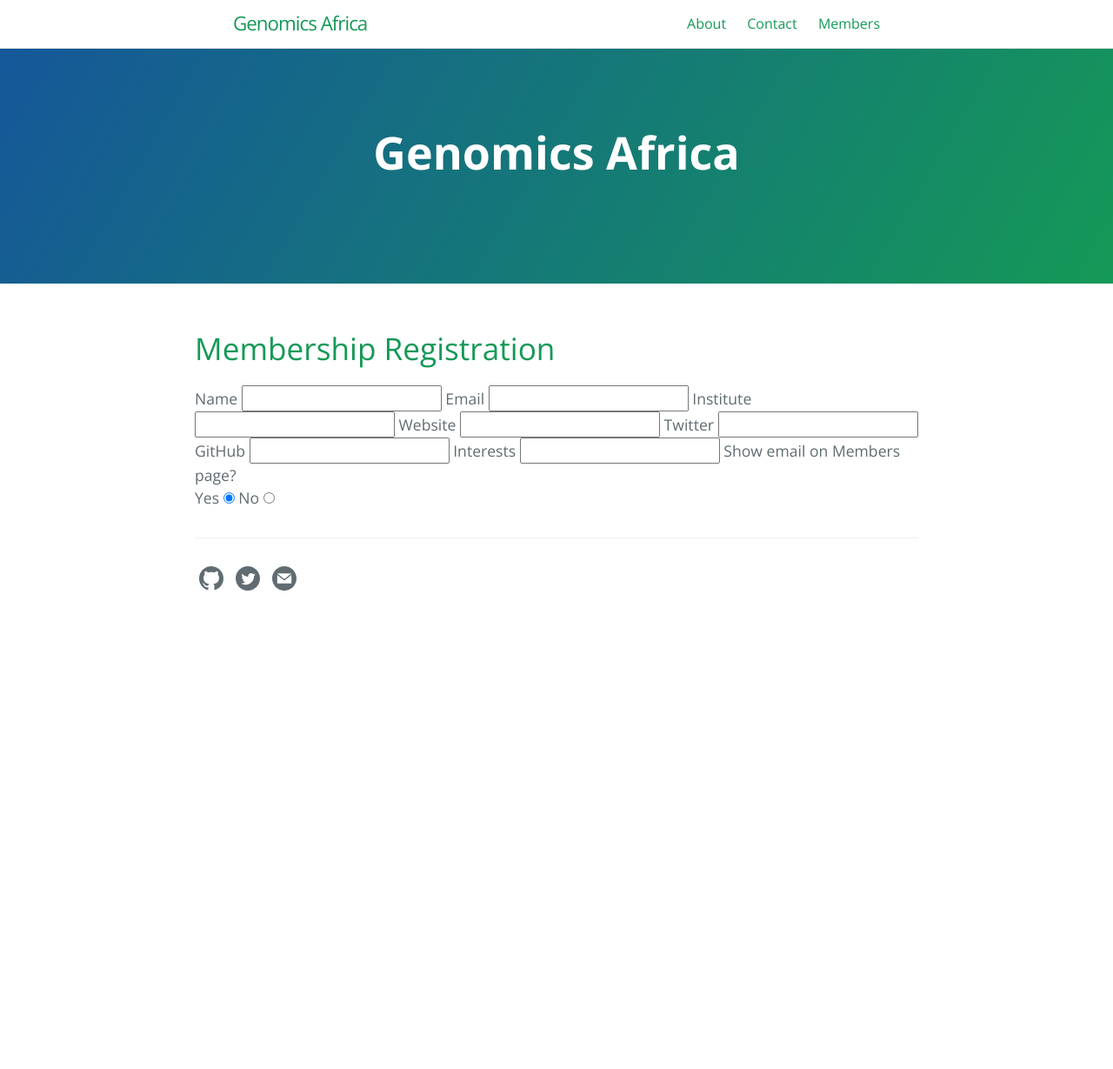
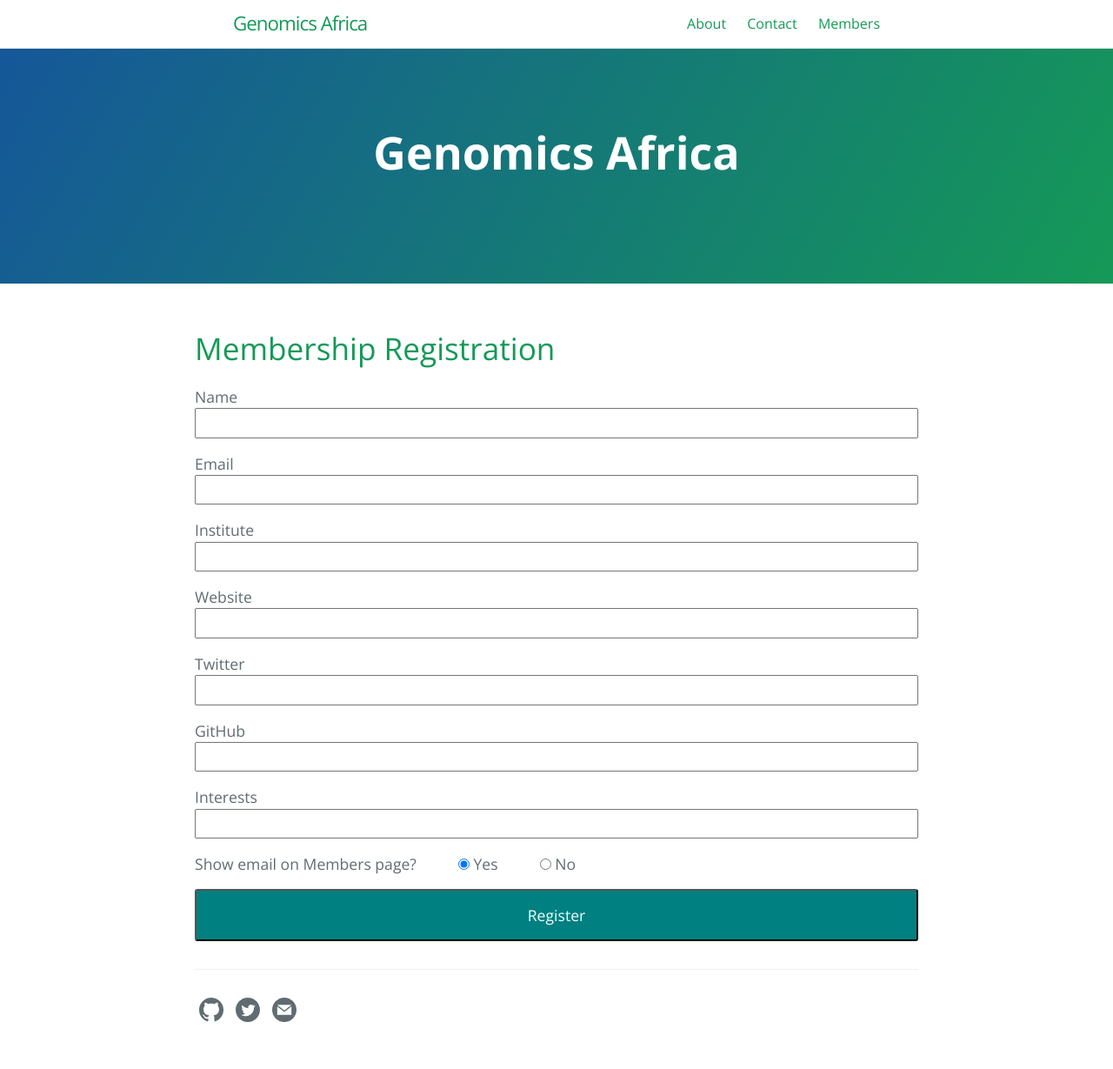
Before and after one commit to OluwaninsolaAO/genomics-africa, a Jekyll site: the page built from member_registration.html, in a window 1280 px wide. Shown: the whole page at 87% size. Built offline with Jekyll 4.4.1, drawn with Linux system fonts in a browser that asks for light colours; before the commit the page ends 900 px from its top, so only the background shows below that.

Commit message:
Updates memeber registration form with a little CSS

```diff
--- a/member_registration.html
+++ b/member_registration.html
@@ -4,38 +4,102 @@ layout: default
 
 <h1>Membership Registration</h1>
 
-<script type="text/javascript">var submitted=false;</script>
- <iframe name="hidden_iframe" id="hidden_iframe" style="display:none;" onload="if(submitted)  {window.location='/registered';}"></iframe>
+<script type="text/javascript">
+  var submitted = false;
+</script>
+<iframe
+  name="hidden_iframe"
+  id="hidden_iframe"
+  style="display: none"
+  onload="if(submitted)  {window.location='/registered';}"
+></iframe>
 
-<form class="form" target="hidden_iframe" onsubmit="submitted=true;" action="https://docs.google.com/forms/d/1a8CPV-icO8HJe74emvOugOO-azWbJhLyeLvvVlcj8Kc/edit#responses">
+<style>
+  form {
+    display: flex;
+    flex-direction: column;
+    gap: 1rem;
+  }
+  form > div {
+    width: 100%;
+    display: flex;
+    flex-direction: column;
+  }
+  form input {
+    padding: 0.2rem 0.5rem;
+  }
+  form input[type='submit'] {
+    background-color: #008080;
+    color: azure;
+    padding: 1rem 0rem;
+    border-radius: 0.2rem;
 
+    &:hover {
+      background-color: #066969;
+    }
+  }
+</style>
+
+<form
+  class="form"
+  target="hidden_iframe"
+  onsubmit="submitted=true;"
+  action="https://docs.google.com/forms/d/1a8CPV-icO8HJe74emvOugOO-azWbJhLyeLvvVlcj8Kc/edit#responses"
+>
+  <div>
     <label>Name</label>
     <input name="entry.287414696" type="text" required />
-
+  </div>
+  <div>
     <label>Email</label>
     <input name="emailAddress" type="email" required />
-
+  </div>
+  <div>
     <label>Institute</label>
     <input name="entry.173623171" type="text" />
-
+  </div>
+  <div>
     <label>Website</label>
     <input name="entry.846401907" type="text" />
+  </div>
 
+  <div>
     <label>Twitter</label>
     <input name="entry.1785595554" type="text" />
+  </div>
 
+  <div>
     <label>GitHub</label>
     <input name="entry.804654090" type="text" />
-
+  </div>
+  <div>
     <label>Interests</label>
     <input name="entry.1840383585" type="text" />
+  </div>
 
-      <label>Show email on Members page?</label><br>
-      <label class="container">Yes
-      <input type="radio" checked="checked" name="entry.460495396" value="Yes">
+  <div style="display: flex; flex-direction: row; gap: 3rem">
+    <label>Show email on Members page?</label>
+    <div>
+      <label class="container">
+        <input
+          type="radio"
+          checked="checked"
+          name="entry.460495396"
+          value="Yes"
+        />
         <span class="checkmark"></span>
+        Yes
       </label>
-      <label class="container">No
-      <input type="radio" name="entry.460495396" value="No">
+    </div>
+    <div>
+      <label class="container">
+        <input type="radio" name="entry.460495396" value="No" />
         <span class="checkmark"></span>
+        No
       </label>
+    </div>
+  </div>
+  <div>
+    <input type="submit" value="Register" />
+  </div>
+</form>
```
Lines whose indentation alone changed are shown as unchanged.
